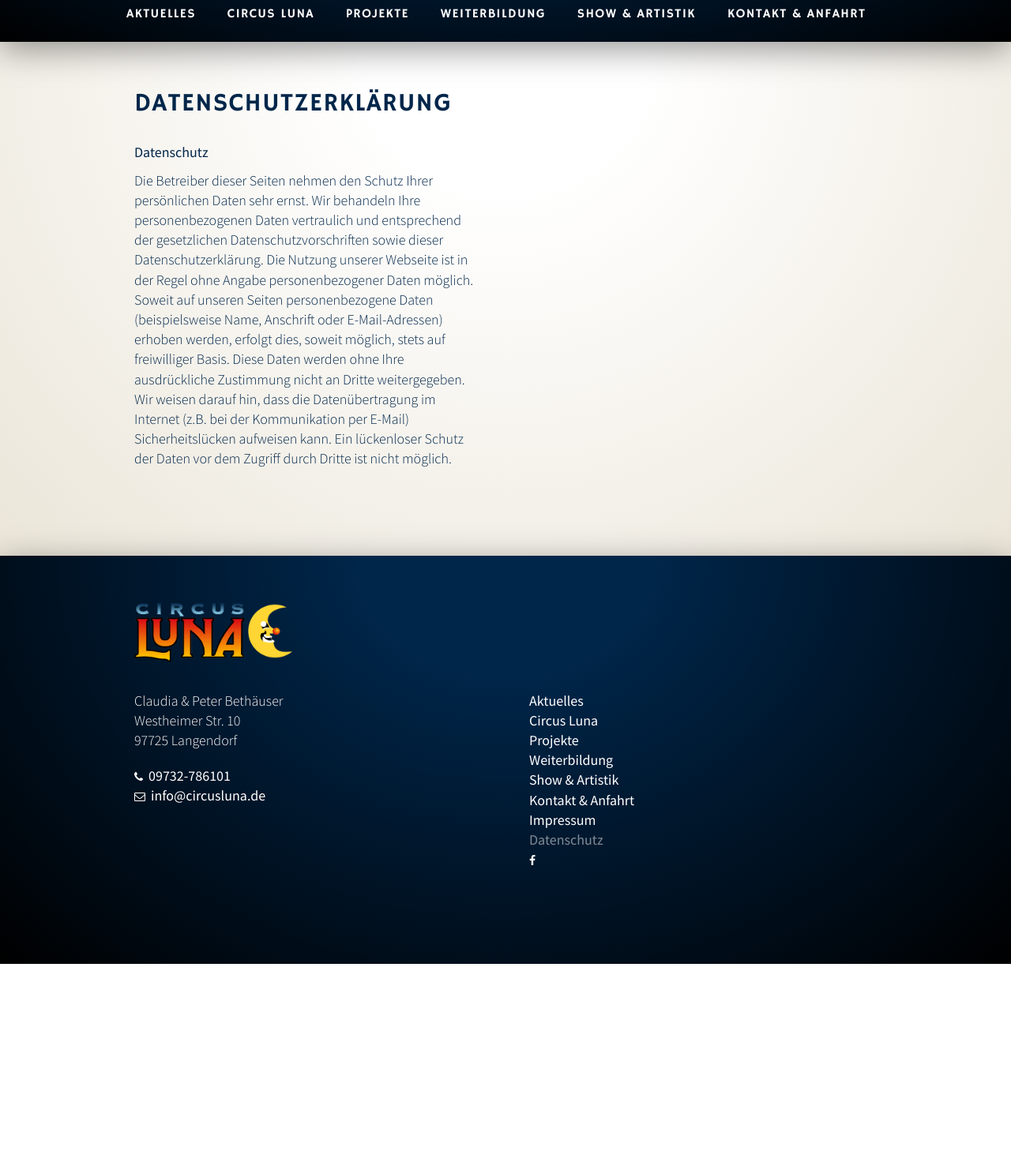
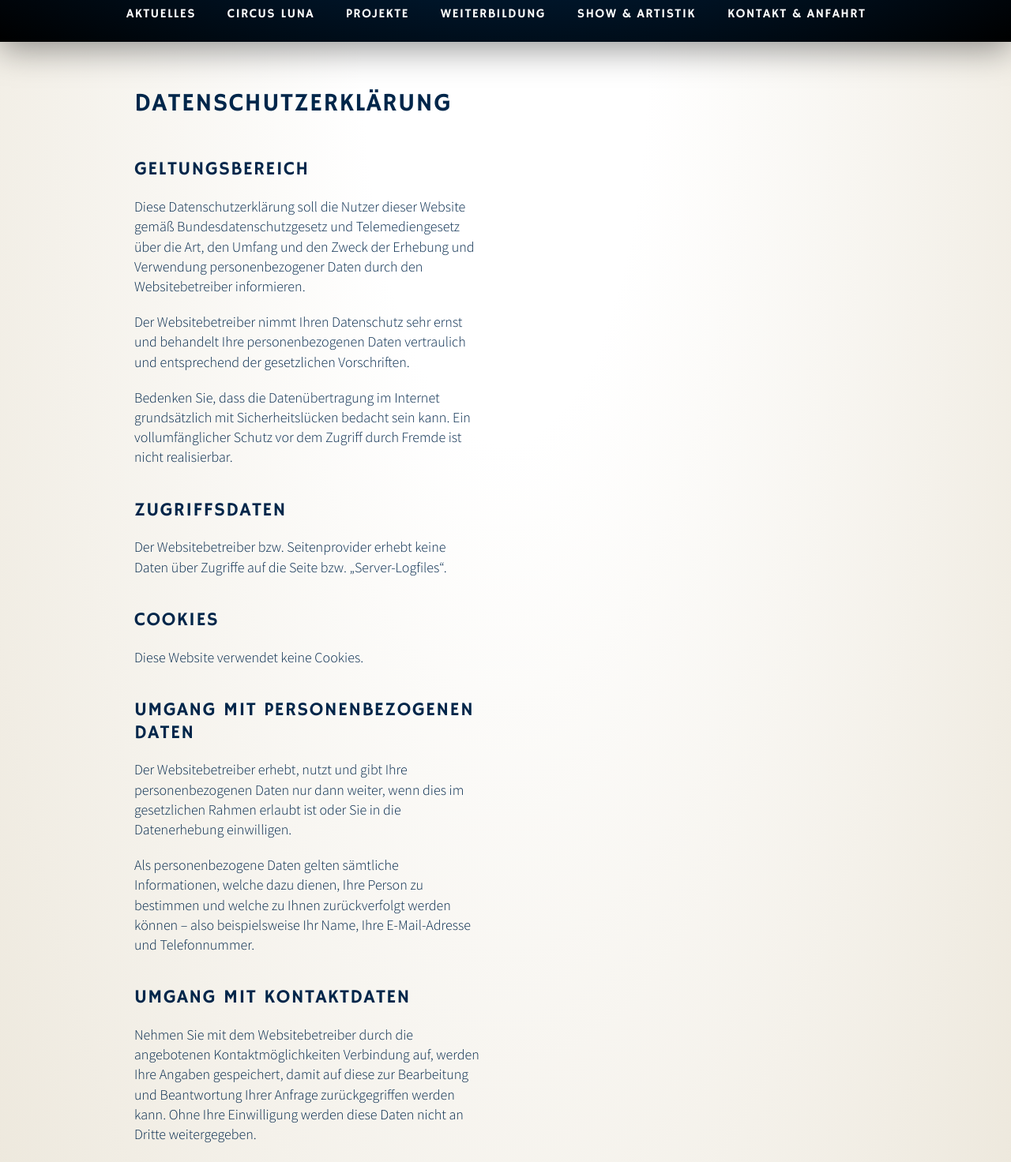
Before and after one commit to einraum-design/luna_webseite, a plain HTML site: page datenschutz.html in a window 1280 px wide. Shown: the part 198-1670 px from the top of the page at 79% size. Before the commit the page ends 1419 px from the top, so only its background shows below. Drawn offline with Linux system fonts and the light colour scheme; files whose address does not match are found by name.

Commit message:
Update Datenschutzerklärung

```diff
--- a/datenschutz.html
+++ b/datenschutz.html
@@ -37,22 +37,23 @@
 			<h1>Datenschutzerklärung</h1>
 		</div>
 		<div class="half">
-			<h3>Datenschutz</h3>
-			<p>Die Betreiber dieser Seiten nehmen den Schutz Ihrer persönlichen Daten sehr ernst. Wir behandeln Ihre personenbezogenen Daten vertraulich und entsprechend der gesetzlichen Datenschutzvorschriften sowie dieser Datenschutzerklärung.
-				Die Nutzung unserer Webseite ist in der Regel ohne Angabe personenbezogener Daten möglich. Soweit auf unseren Seiten personenbezogene Daten (beispielsweise Name, Anschrift oder E-Mail-Adressen) erhoben werden, erfolgt dies, soweit möglich, stets auf freiwilliger Basis. Diese Daten werden ohne Ihre ausdrückliche Zustimmung nicht an Dritte weitergegeben.
-				Wir weisen darauf hin, dass die Datenübertragung im Internet (z.B. bei der Kommunikation per E-Mail) Sicherheitslücken aufweisen kann. Ein lückenloser Schutz der Daten vor dem Zugriff durch Dritte ist nicht möglich.
-			</p>
-			<!--
-			<h2>Datenschutzerklärung für die Nutzung von Google Analytics</h2>
-			<p>Diese Website nutzt Funktionen des Webanalysedienstes Google Analytics. Anbieter ist die Google Inc., 1600 Amphitheatre Parkway Mountain View, CA 94043, USA.</p>
-			<p>Google Analytics verwendet so genannte "Cookies". Das sind Textdateien, die auf Ihrem Computer gespeichert werden und die eine Analyse der Benutzung der Website durch Sie ermöglichen. Die durch den Cookie erzeugten Informationen über Ihre Benutzung dieser Website werden in der Regel an einen Server von Google in den USA übertragen und dort gespeichert.</p>
-			<p>Mehr Informationen zum Umgang mit Nutzerdaten bei Google Analytics finden Sie in der <a href="https://support.google.com/analytics/answer/6004245?hl=de" target="blank">Datenschutzerklärung von Google</a></p>
-			<h3>Browser Plugin</h3>
-			<p>Sie können die Speicherung der Cookies durch eine entsprechende Einstellung Ihrer Browser-Software verhindern; wir weisen Sie jedoch darauf hin, dass Sie in diesem Fall gegebenenfalls nicht sämtliche Funktionen dieser Website vollumfänglich werden nutzen können. Sie können darüber hinaus die Erfassung der durch den Cookie erzeugten und auf Ihre Nutzung der Website bezogenen Daten (inkl. Ihrer IP-Adresse) an Google sowie die Verarbeitung dieser Daten durch Google verhindern, indem Sie das <a href="https://tools.google.com/dlpage/gaoptout?hl=de" target="blank">Browser-Plugin</a> herunterladen und installieren.
-			</p>
-			<h3>Widerspruch gegen Datenerfassung</h3>
-			<p>Sie können die Erfassung Ihrer Daten durch Google Analytics verhindern, indem Sie auf folgenden Link klicken. Es wird ein Opt-Out-Cookie gesetzt, der die Erfassung Ihrer Daten bei zukünftigen Besuchen dieser Website verhindert: Google Analytics deaktivieren</p>
-			-->
+			<h2>Geltungsbereich</h2>
+			<p>Diese Datenschutzerklärung soll die Nutzer dieser Website gemäß Bundesdatenschutzgesetz und Telemediengesetz über die Art, den Umfang und den Zweck der Erhebung und Verwendung personenbezogener Daten durch den Websitebetreiber informieren.</p>
+			<p>Der Websitebetreiber nimmt Ihren Datenschutz sehr ernst und behandelt Ihre personenbezogenen Daten vertraulich und entsprechend der gesetzlichen Vorschriften.</p>
+			<p>Bedenken Sie, dass die Datenübertragung im Internet grundsätzlich mit Sicherheitslücken bedacht sein kann. Ein vollumfänglicher Schutz vor dem Zugriff durch Fremde ist nicht realisierbar.</p>
+			<h2>Zugriffsdaten</h2>
+			<p>Der Websitebetreiber bzw. Seitenprovider erhebt keine Daten über Zugriffe auf die Seite bzw. „Server-Logfiles“.</p>
+			<h2>Cookies</h2>
+			<p>
+			Diese Website verwendet keine Cookies.</p>
+			<h2>Umgang mit personenbezogenen Daten</h2>
+			<p>Der Websitebetreiber erhebt, nutzt und gibt Ihre personenbezogenen Daten nur dann weiter, wenn dies im gesetzlichen Rahmen erlaubt ist oder Sie in die Datenerhebung einwilligen.</p>
+			<p>Als personenbezogene Daten gelten sämtliche Informationen, welche dazu dienen, Ihre Person zu bestimmen und welche zu Ihnen zurückverfolgt werden können – also beispielsweise Ihr Name, Ihre E-Mail-Adresse und Telefonnummer.</p>
+			<h2>Umgang mit Kontaktdaten</h2>
+			<p>Nehmen Sie mit dem Websitebetreiber durch die angebotenen Kontaktmöglichkeiten Verbindung auf, werden Ihre Angaben gespeichert, damit auf diese zur Bearbeitung und Beantwortung Ihrer Anfrage zurückgegriffen werden kann. Ohne Ihre Einwilligung werden diese Daten nicht an Dritte weitergegeben.</p>
+			<h2>Rechte des Nutzers: Auskunft, Berichtigung und Löschung</h2>
+			<p>
+			Sie als Nutzer erhalten auf Antrag Ihrerseits kostenlose Auskunft darüber, welche personenbezogenen Daten über Sie gespeichert wurden. Sofern Ihr Wunsch nicht mit einer gesetzlichen Pflicht zur Aufbewahrung von Daten (z. B. Vorratsdatenspeicherung) kollidiert, haben Sie ein Anrecht auf Berichtigung falscher Daten und auf die Sperrung oder Löschung Ihrer personenbezogenen Daten.</p>
 		</div>
 	</div>
 
```
